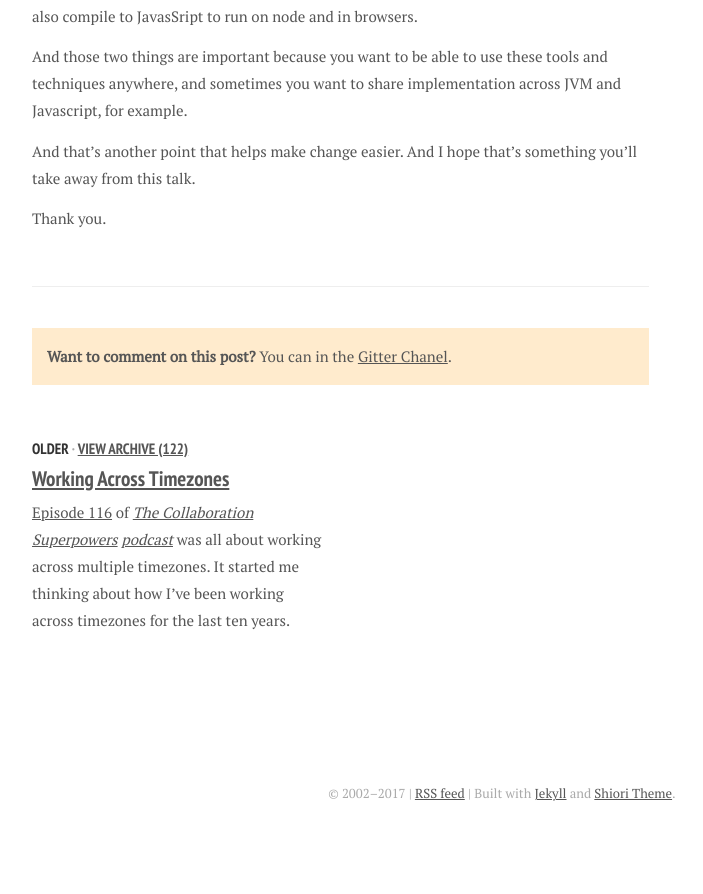
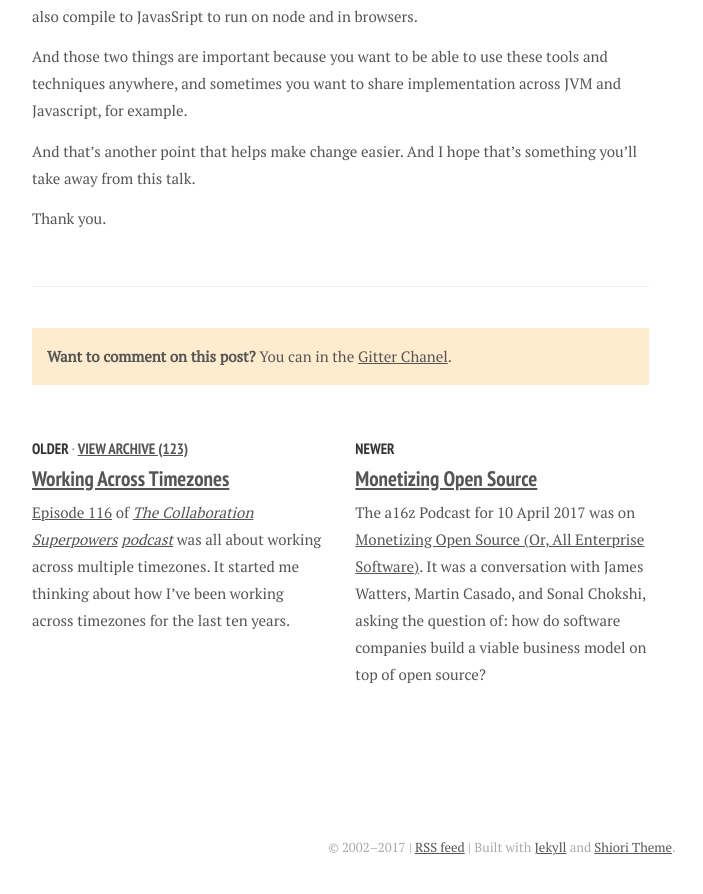
Before and after one commit to d6y/richard.dallaway.com, a Jekyll site: the page built from _posts/2017-02-23-day-in-the-life.md, in a window 1280 px wide and 900 px high, scrolled down 13178 px. Shown: the top 894 px of the window, without its empty margins (138-841 px from the left). Built offline with Jekyll 4.4.1, drawn with Linux system fonts in a browser that asks for light colours; nearby versions of some CDN libraries; some web fonts are replaced; comment, search, counter and statistics services are not loaded; before the commit the page ends 14024 px from its top, so only the background shows below that; part of the change alters nothing that is shown.

Commit message:
Add podcast notes

```diff
--- /dev/null
+++ b/_posts/2017-04-12-opensource.md
@@ -0,0 +1,40 @@
+---
+layout: post
+title: "Monetizing Open Source"
+author: "Richard Dallaway"
+---
+
+The a16z Podcast for 10 April 2017 was on [Monetizing Open Source (Or, All Enterprise Software)](http://a16z.com/2017/04/10/monetizing-open-source-enterprise-software/).
+It was a conversation with James Watters, Martin Casado, and Sonal Chokshi, asking the question of: how do software companies build a viable business model on top of open source?
+
+These are my notes, with my comments in italic.
+
+<!-- break -->
+
+
+Example of a large successful business built on open source: Pivotal is USD270m in license (software sales) not support (professional services, which doesn't give much margin).
+
+Key elements:
+
+- Know how to cater to enterprises, rather than users (developers). You do need to get users excited. But commercial and community strategy are not the same thing.
+
+- Get a major trend that effect enterprises. E.g., ORACLE caught the relational market, which changes how enterprises can build applications. Pivotal caught the web-services wave.
+
+- Commoditization as a strategy (e.g., jboss, mysql, android, linux) has not historically been big business model. It is a rare event. You need something new. Lead a new trend, and a big trend leads to a big business.
+
+- Cloud is affecting open source: Pivotal don't sell you a tarball and support contract, they do continuous delivery of their software and cloud API. This gives you leverage beyond support. _I don't really understand this part._
+
+- Brining polish to open source (client facing vs developer facing). Pivotal made the UI closed source. Gives differentiation, which is important for "packaging for procurement".  Procurement is trying to compare things for pricing, and they are very good at that for labour cost. Having a small piece of differentiation, is important for navigating the politics of procurement. When you get to procurement someone wants you to win (your champion), but you're in a political domain.
+
+- Avoid "dog pile". E.g., MongoDB were a sole supplier so controlled pricing to some degree because there wasn't another MongoDB procurement can go to. Unique market position is important, because a larger company can quote for something that sells similar that will kill a deal, even if they have no real capability.
+
+- Up-selling support only is hard. They have your product running, they only want professional services by phone. Better to sell a vision, train, and work with customer. You want a full-packaged differentiated approach, a unique offering, not a support company for a technology.
+
+- Why do companies by license for open source? Because the software company, if successful, is an extended part of the enterprise team. They want you to be part of their strategy because of the expertise you have gained (hard won). You want to get to USD400k+ to have a good dedicate relationship with the account, so you can put good people with them, to grow the relationship. This allows you to be a better advisor, which the enterprise will value the "talent on the ground". Communicate the CEO/CTO not director or technical levels for "strategic account control" which you only get via deeper engagement. Enterprise software is expensive because of the trust model that you will give outcomes, not just support, for the enterprise.
+
+- Why now? Cloud/microservices is giving companies the chance to be the "leader of a thought". Open source, and buying open source, has become a "normative behaviour". Open Source is a requirement or close to, to avoid lock-in to ever-rising costs. They want the right to use the software, without ever-rising prices.
+
+- Advise for new businesses: Trade off between existing trend that has been validated, low risk vs. selling vision of change over the next few years.
+
+
+_Probably worth re-reading [The New Kingmakers](https://thenewkingmakers.com/table-of-contents/)._
```
Also changed, not shown: _posts/2016-10-08-bash.md (+2 -2 lines).
